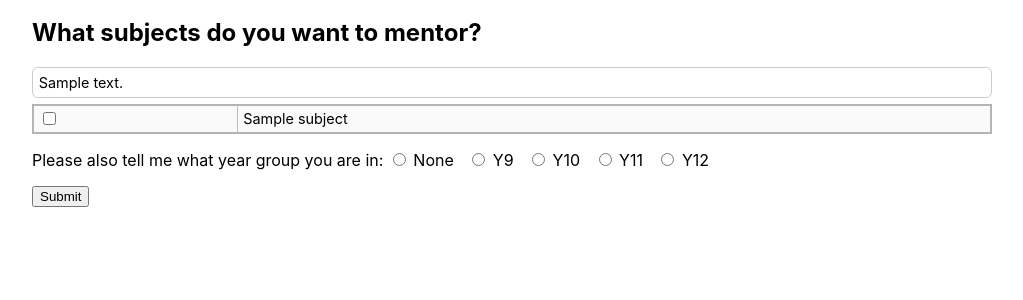
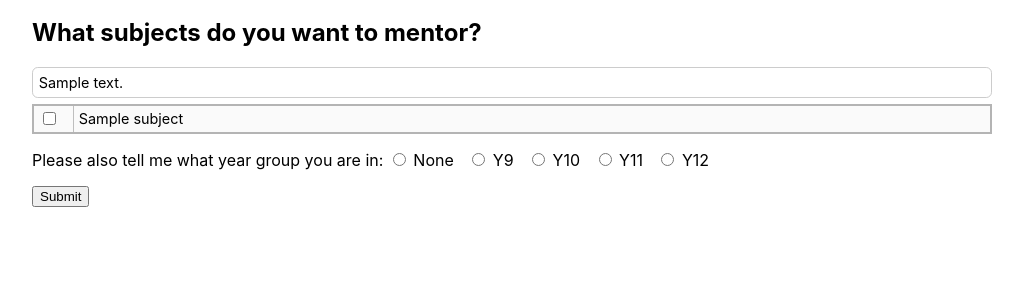
Before and after one commit to runxiyu/mentorweb, a Flask app: template templates/expertise.html in a window 1280 px wide. Shown: the part 74-374 px from the top of the page, without its empty margins (128-1151 px from the left). Run offline with Flask 3, Linux system fonts and the light colour scheme; the template is opened without the code that fills it: most values are stand-ins (such as "Sample title", 1, 10 or a date in 2020).

Commit message:
Expertise checkbox width readjustment

```diff
--- a/templates/expertise.html
+++ b/templates/expertise.html
@@ -38,7 +38,7 @@
 	<table>
 		{% for subjectid, subjectname, checked in subjects %}
 			<tr>
-				<td>
+				<td style="width: 2em;">
 				{% if checked %}
 				<input id="{{subjectid}}" type="checkbox" name="expertise" checked value="{{subjectid}}" />
 				{% else %}
```
